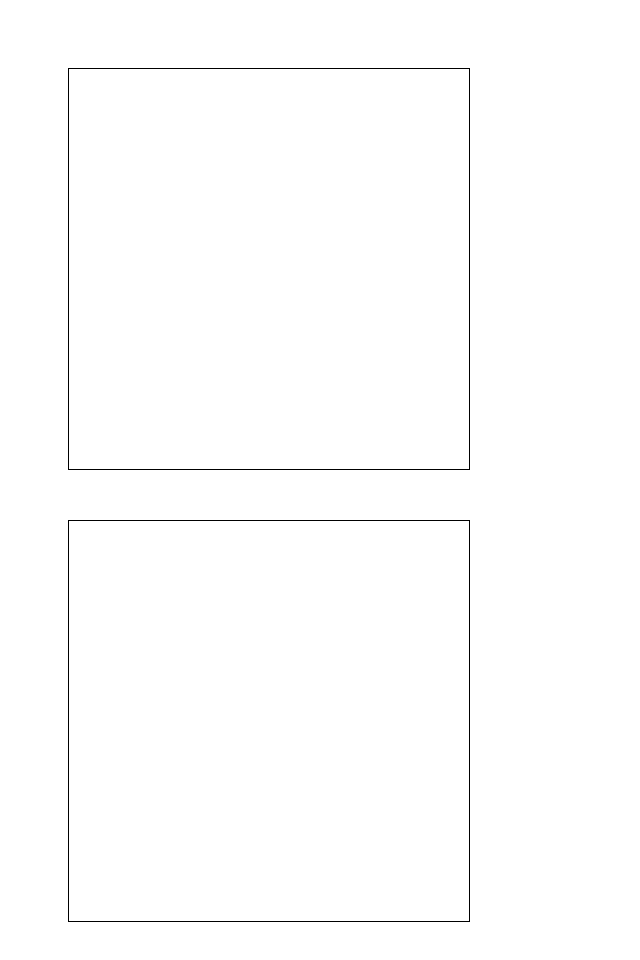
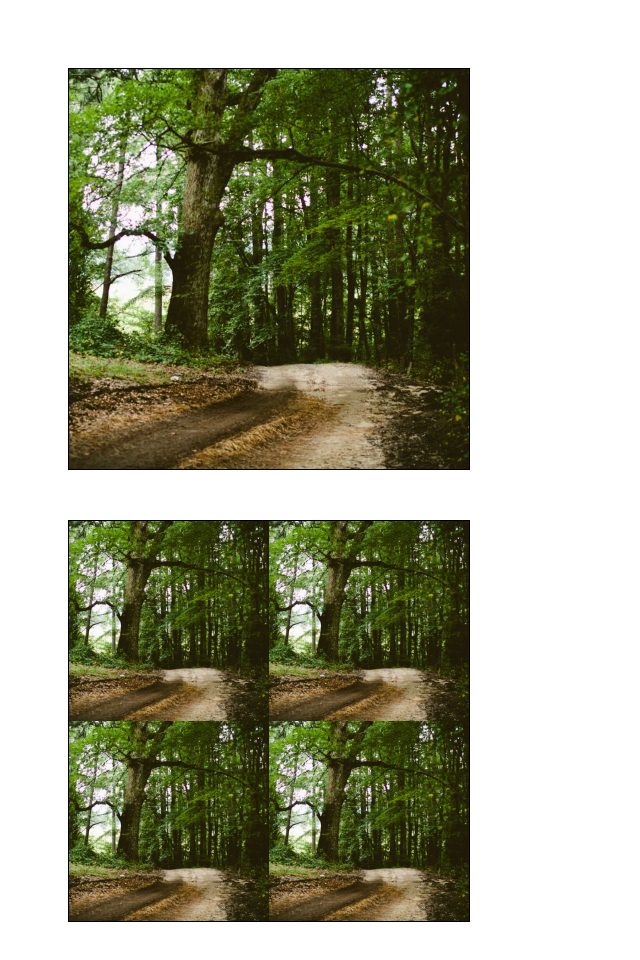
Before and after one commit to matrayu/CSS-Basics-Background-Images, a plain HTML site: page index.html in a window 1280 px wide. Shown: the whole page, without its empty margins (0-640 px from the left). Drawn offline with Linux system fonts and the light colour scheme.

Commit message:
Finished lab

```diff
--- a/style.css
+++ b/style.css
@@ -7,10 +7,15 @@ main {
     height: 400px;
     border: 1px solid black;
     margin-bottom: 50px;
+    background-image: url('images/600.jpeg');
+    background-size: 400px;
   }
 
   .animals {
     border: 1px solid black;
     width: 400px;
     height: 400px;
+    background-image: url('images/600.jpeg');
+    background-repeat: repeat;
+    background-size: 200px;
   }
```
Also changed, not shown: index.html (+4 -2 lines), images/200.jpeg (added), images/400.jpeg (added), images/600.jpeg (added).
